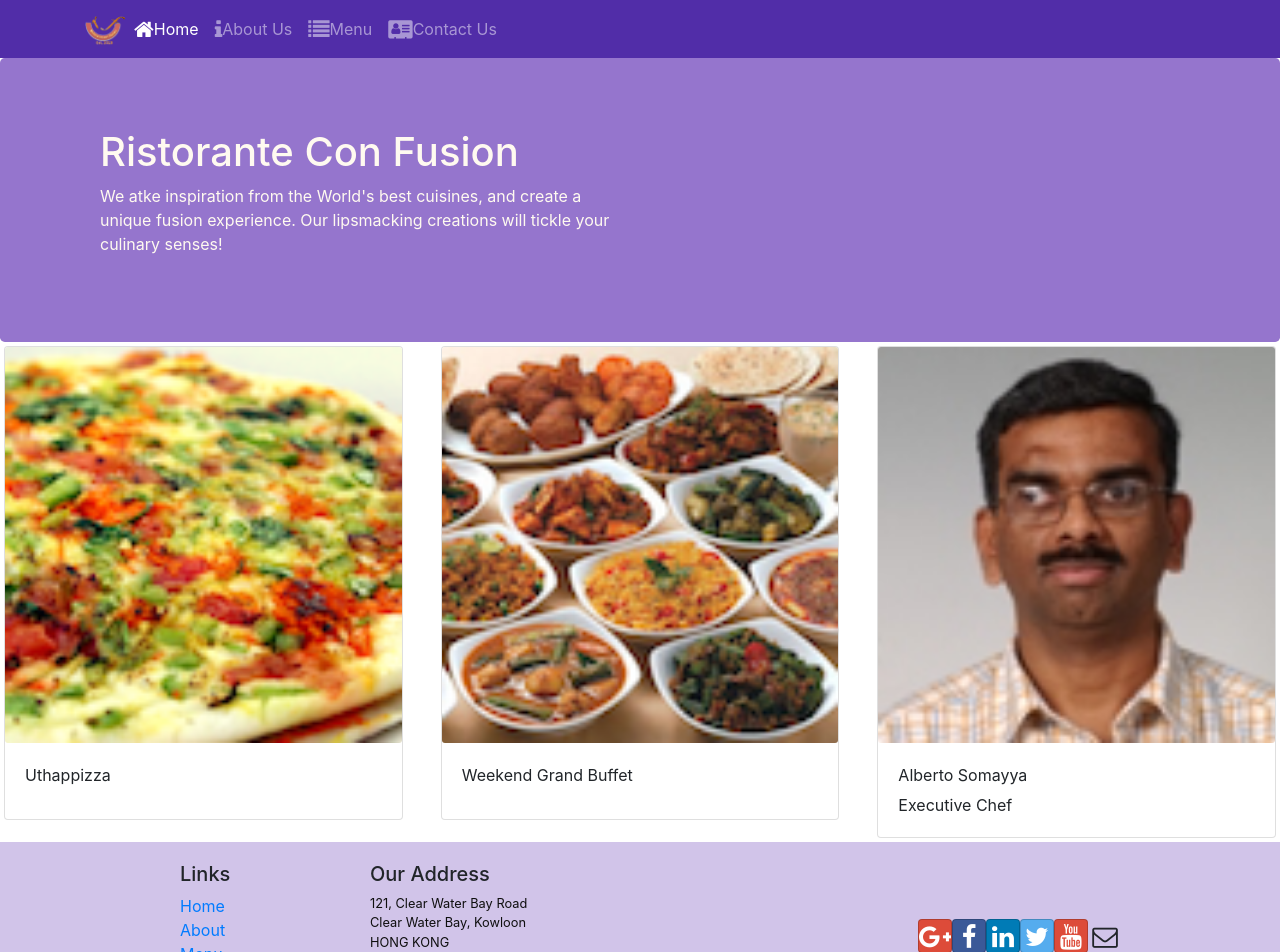
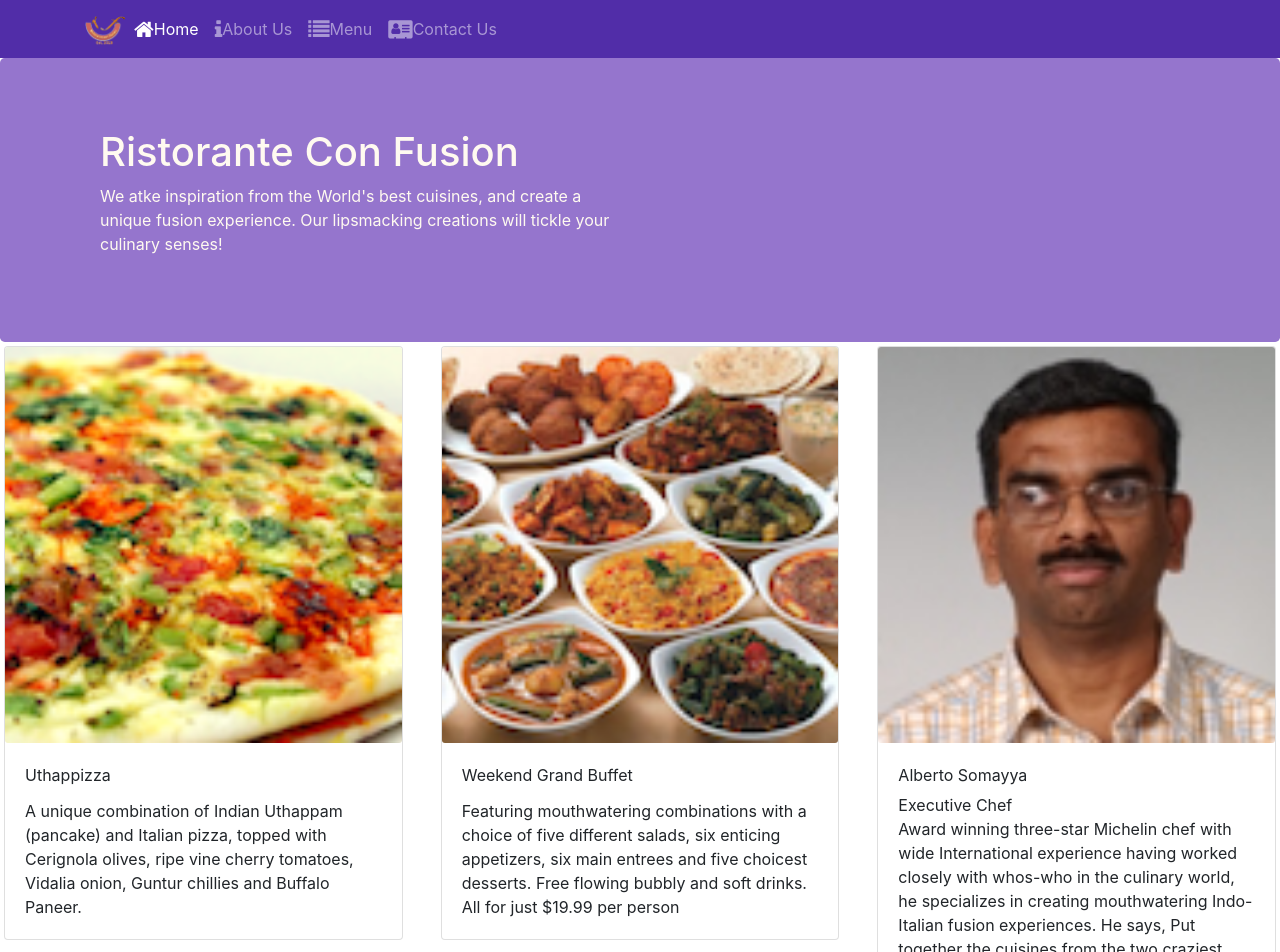
Before and after one commit to immeasurable-vikrant/Confusion, a React (Create React App) app: page /home in a window 1280 px wide. Shown: the top 952 px of the page. Built offline with nearby package versions, Linux system fonts and the light colour scheme.

Commit message:
item.description

```diff
--- a/src/components/HomeComponent.js
+++ b/src/components/HomeComponent.js
@@ -8,6 +8,7 @@ function RenderCard({item}) {
             <CardBody>
                 <CardTitle>{item.name}</CardTitle>
                 {item.designation ? <CardSubtitle>{item.designation}</CardSubtitle> : null}
+                <CardText>{item.description}</CardText>
             </CardBody>
         </Card>
     );
```
